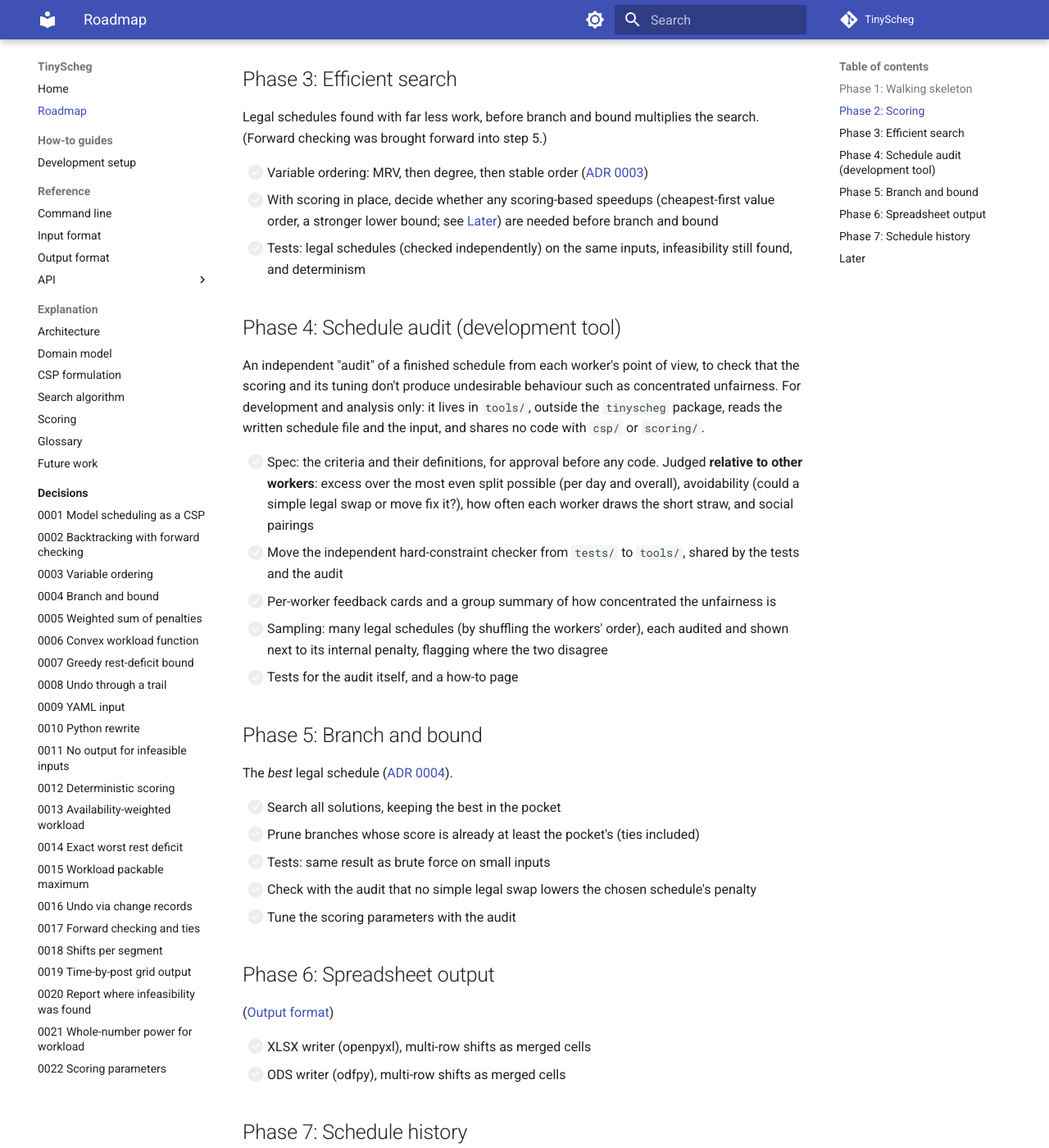
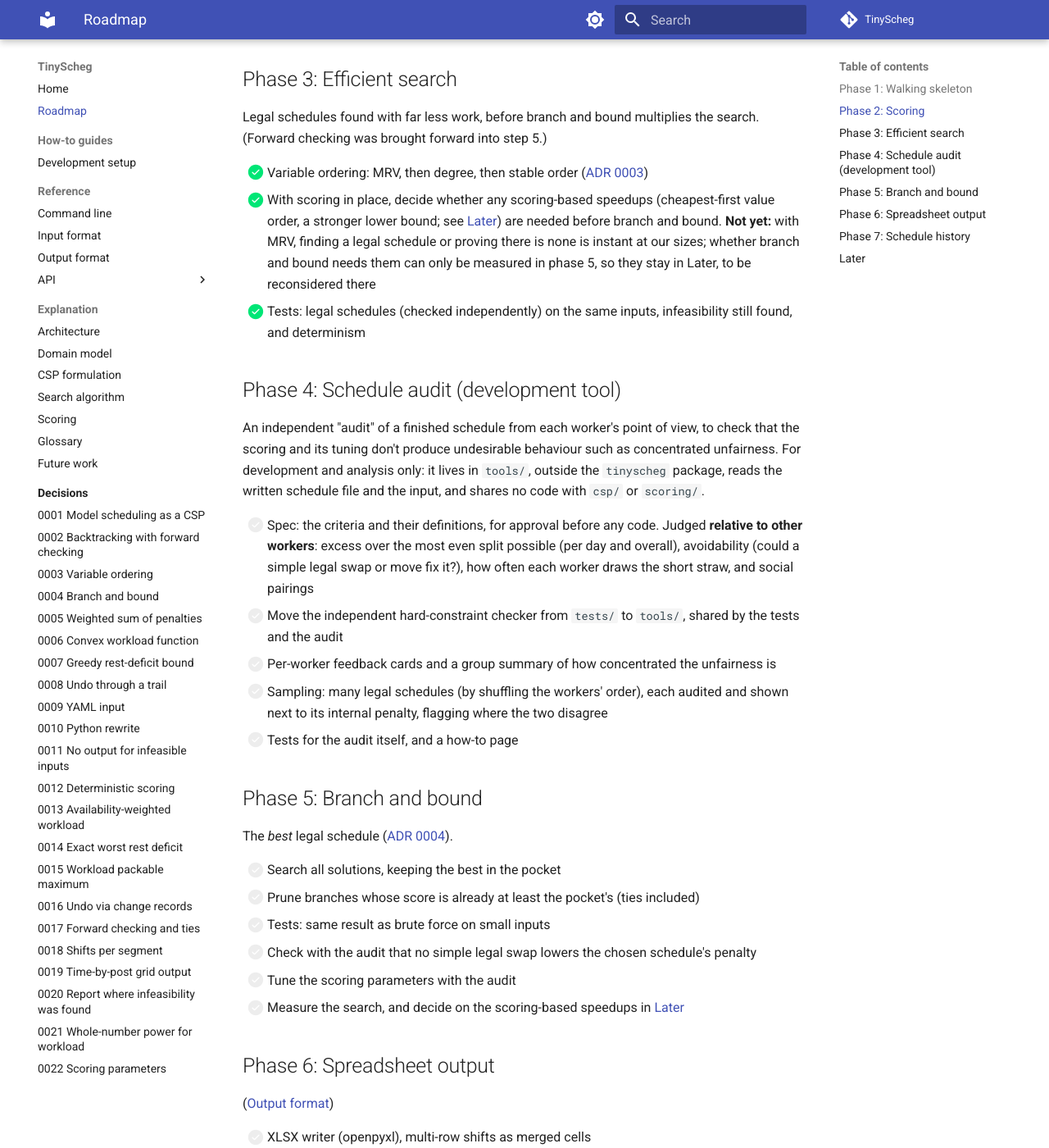
Before and after one commit to 3-kids-wearing-a-trenchcoat/TinyScheg, an MkDocs documentation site: the page built from docs/roadmap.md, in a window 1280 px wide and 1400 px high, scrolled down 2117 px. Shown: the whole window at 82% size. Built offline with MkDocs 1.6.1 and Material for MkDocs 9.7.7, drawn with Linux system fonts in a browser that asks for light colours; comment, search, counter and statistics services are not loaded; some of the changed text lies outside the part shown.

Commit message:
Choose the most constrained slot first: MRV, then degree, then stable order
Infeasible inputs that took minutes with stable order are now settled at once.
Scoring-based speedups are left for phase 5, once branch and bound can be measured.

Co-Authored-By: Claude Opus 5.5 <noreply@anthropic.com>
Claude-Session: https://claude.ai/code/session_01F2KXFqzbHQdADpTZjkZwjF

```diff
--- a/docs/roadmap.md
+++ b/docs/roadmap.md
@@ -7,7 +7,7 @@ yet are described in [Future work](explanation/future-work.md).
 When something is deferred, it goes both into [Later](#later) here and into
 [Future work](explanation/future-work.md).
 
-Progress: Phases 1 and 2 complete. Next: Phase 3 (efficient search).
+Progress: Phases 1–3 complete. Next: Phase 4 (schedule audit).
 
 ## Phase 1: Walking skeleton
 
@@ -77,11 +77,13 @@ pure function of a (partial) assignment, so it's built and tested on fixed assig
 Legal schedules found with far less work, before branch and bound multiplies the search. (Forward checking was
 brought forward into step 5.)
 
-- [ ] Variable ordering: MRV, then degree, then stable order
+- [x] Variable ordering: MRV, then degree, then stable order
   ([ADR 0003](decisions/0003-variable-ordering-mrv-degree.md))
-- [ ] With scoring in place, decide whether any scoring-based speedups (cheapest-first value order, a stronger
-  lower bound; see [Later](#later)) are needed before branch and bound
-- [ ] Tests: legal schedules (checked independently) on the same inputs, infeasibility still found, and determinism
+- [x] With scoring in place, decide whether any scoring-based speedups (cheapest-first value order, a stronger
+  lower bound; see [Later](#later)) are needed before branch and bound. **Not yet:** with MRV, finding a legal
+  schedule or proving there is none is instant at our sizes; whether branch and bound needs them can only be
+  measured in phase 5, so they stay in Later, to be reconsidered there
+- [x] Tests: legal schedules (checked independently) on the same inputs, infeasibility still found, and determinism
 
 ## Phase 4: Schedule audit (development tool)
 
@@ -108,6 +110,7 @@ The *best* legal schedule ([ADR 0004](decisions/0004-branch-and-bound-with-monot
 - [ ] Tests: same result as brute force on small inputs
 - [ ] Check with the audit that no simple legal swap lowers the chosen schedule's penalty
 - [ ] Tune the scoring parameters with the audit
+- [ ] Measure the search, and decide on the scoring-based speedups in [Later](#later)
 
 ## Phase 6: Spreadsheet output
 
```
Also changed, not shown: docs/explanation/future-work.md (+2 -1 lines), docs/explanation/search-algorithm.md (+13 -7 lines), docs/index.md (+2 -1 lines), docs/reference/api/search.md (+12 -4 lines), docs/reference/command-line.md (+3 -2 lines), 2 other files.
